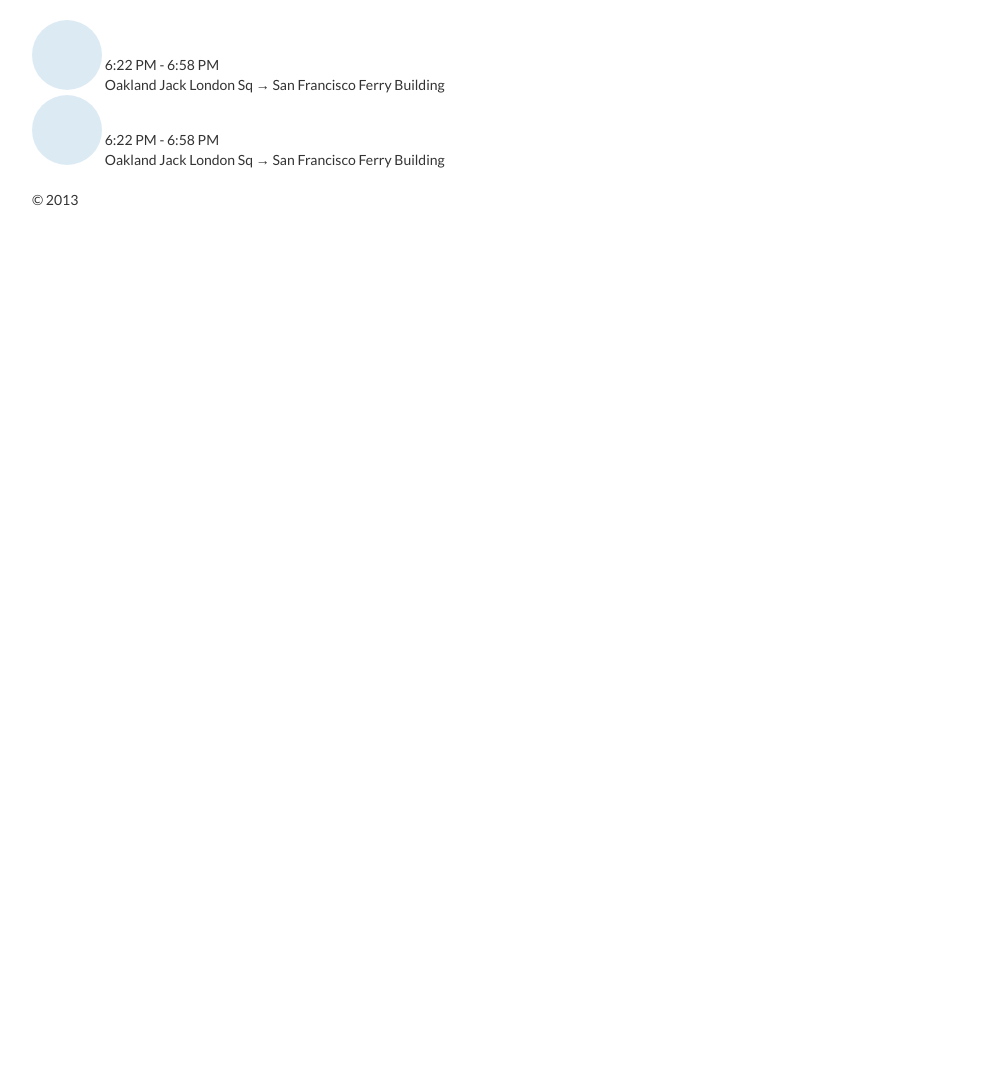
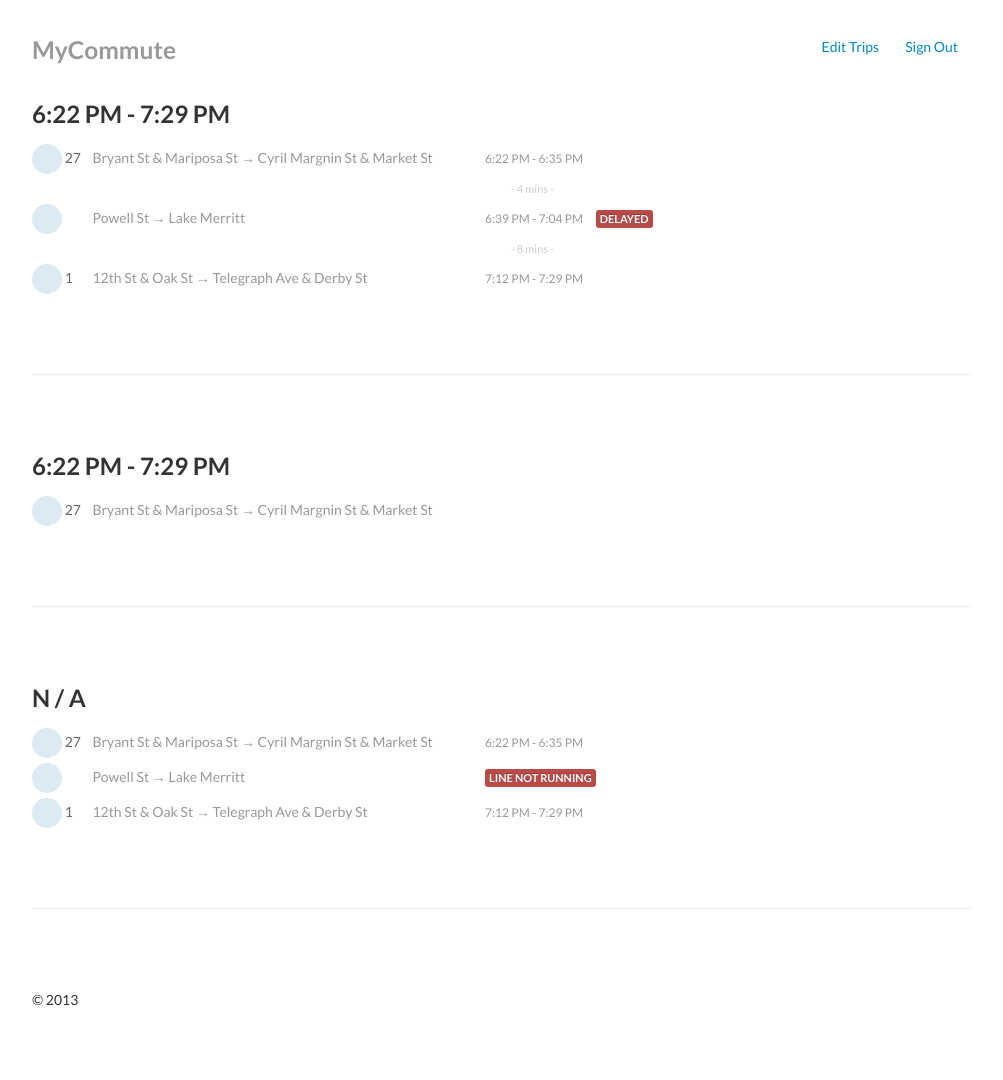
Before and after one commit to joemckenney/MyCommute, a PHP site: page /status.php in a window 1280 px wide. Shown: the whole page, without its empty margins (138-1141 px from the left). Before the commit the page ends 206 px from the top, so only its background shows below. Run offline with PHP 8.4, Linux system fonts and the light colour scheme.

Commit message:
Added status_states (scratch designs).  Updated status with new status designs

```diff
--- /dev/null
+++ b/prototype/css/status_states.css
@@ -0,0 +1,90 @@
+
+.status-container{
+  margin: 20px 0px;
+}
+
+.status-container .status-time{
+  font-size: 24px;
+  margin-bottom: 20px;
+  font-weight: 700;
+}
+
+.status-container .transit-icon-small{
+  background-color: #dceaf4;
+  height: 30px;
+  width: 30px;
+  border-radius: 100px;
+  display: inline-block;
+  vertical-align: middle;
+}
+
+.status-container .line-container{
+  margin: 5px 0px;
+}
+
+
+.status-container .status-line{
+  display: inline-block;
+  color: #999;
+}
+
+.status-container .status-line3{
+  display: inline-block;
+  color: #999;
+  min-width: 380px;
+}
+
+.status-container .line-number{
+  display: inline-block;
+  color: #666;
+  width: 15px;
+  margin-right: 10px;
+}
+
+.status-container .label{
+  display: inline-block;
+  margin-left: 10px;
+  font-size: 11px;
+}
+
+.status-container .status-line-time{
+  display: inline-block;
+  color: #999;
+  margin-left: 10px;
+  font-size: 12px;
+}
+
+.status-container .status-line-time2{
+  display: inline-block;
+  color: #999;
+  font-size: 12px;
+  margin-right: 20px;
+}
+
+.time-between{
+  font-size: 11px;
+  color: #ccc;
+  text-align: center;
+}
+
+.time-between3{
+  font-size: 11px;
+  color: #ccc;
+  text-align: right;
+  padding-right: 418px;
+
+}
+
+.status-container .nav-pills{
+margin: 0px;
+display: inline-block;
+line-height: 0px;
+vertical-align: text-bottom;
+margin-left: 10px;
+}
+
+.status-container .nav-pills a{
+padding: 3px 6px;
+margin: 0;
+color: #666;
+}
--- a/prototype/css/style.css
+++ b/prototype/css/style.css
@@ -160,6 +160,10 @@
   -webkit-transition-delay: 0.5s;
 }
 
+.add-trip-btn{
+  margin: 0 auto;
+}
+
 .footer{
   margin-top: 20px;
 }
--- a/prototype/includes/header.php
+++ b/prototype/includes/header.php
@@ -10,6 +10,7 @@
 	<link href="../css/bootstrap.min.css" rel="stylesheet" media="screen">
 	<link href="../css/chosen.css" rel="stylesheet" media="screen">
 	<link href="../css/style.css" rel="stylesheet" media="screen">
+	<link href="../css/status_states.css" rel="stylesheet" media="screen">
 	<link href='http://fonts.googleapis.com/css?family=Lato:300,400,700,900' rel='stylesheet' type='text/css'>
 </head>
 <body>
--- a/prototype/js/mycommute.js
+++ b/prototype/js/mycommute.js
@@ -2,17 +2,18 @@
 
 	$(".chzn-select").chosen();
 
-	$(".add-line-btn").click(function(){
+	$(".add-trip-btn").click(function(){
 		$('.row2').fadeIn(200);
 		$('.transit-icon').toggleClass('active');
-		$(this).addClass('disabled');;
+		$(this).addClass('disabled').addClass('btn-secondary').removeClass('btn-primary');
 		$(".edit-btn").addClass('disabled');
-		$(".save-btn").html("Save").addClass('btn-success').removeClass('btn-secondary');
+		$(".save-btn").html("Save").addClass('btn-primary').removeClass('btn-secondary');
 	})
 
 	$(".save-btn").click(function(){
-		$(this).html("Edit").addClass('btn-secondary').removeClass('btn-success');
-		$(".edit-btn,.add-line-btn").removeClass('disabled');
+		$(this).html("Edit").addClass('btn-secondary').removeClass('btn-primary');
+		$(".edit-btn").removeClass('disabled');
+		$(".add-trip-btn").removeClass('disabled').addClass('btn-primary').removeClass('btn-secondary');
 	})
 
 	$(".transit-icon").click(function(){
@@ -21,4 +22,13 @@
 		$(this).addClass('active');
 	})
 
+	$(".line-container").hover(
+		function(){
+			$(this).find(".nav-pills").show();
+		},
+		function(){
+			$(this).find(".nav-pills").hide();
+		}
+	);
+
 });
--- a/prototype/main/status.php
+++ b/prototype/main/status.php
@@ -3,36 +3,126 @@
 ?>
 
 	<div class="container">
-      <!-- Example row of columns -->
-	<div class="row-fluid">
-		<div class="span6">
-			<div class="transit-container">
-	          	<div class="transit-icon"></div>
-	        </div>
-	        <div style="display:inline-block">
-	        	<span>6:22 PM - 6:58 PM</span><br>
-				<span>Oakland Jack London Sq <strong>&#8594;</strong> San Francisco Ferry Building</span>
+	<div class="masthead">
+		<ul class="nav nav-pills pull-right">
+		<li><a href="#">Edit Trips</a></li>
+		<li><a href="#">Sign Out</a></li>
+		</ul>
+		<h3 class="muted">MyCommute</h3>
+	</div>
+		<div class="row-fluid">
+			<div class="span12">
+				<div class="status-container">
+			        <div >
+			        	<div class="status-time">6:22 PM - 7:29 PM</div>
+			        	<div class="line-container">
+				        	<div class="transit-icon-small"></div>
+				        	<div class="line-number">27</div>
+							<div class="status-line3">Bryant St & Mariposa St <strong>&#8594;</strong> Cyril Margnin St & Market St</div>
+							<div class="status-line-time">6:22 PM - 6:35 PM</div>
+							<ul class="nav nav-pills" style="display:none;">
+							  <li>
+							    <a href="#"><i class="icon-arrow-left"></i></a>
+							  </li>
+							  <li><a href="#"><i class="icon-arrow-right"></i></a></li>
+							</ul>
+						</div>
+						<div class="time-between3">- 4 mins -</div>
+			        	<div class="line-container">
+				        	<div class="transit-icon-small"></div>
+				        	<div class="line-number"></div>
+							<div class="status-line3">Powell St <strong>&#8594;</strong> Lake Merritt</div>
+							<div class="status-line-time">6:39 PM - 7:04 PM</div>
+							<div class="label label-important">DELAYED</div>
+							<ul class="nav nav-pills" style="display:none;">
+							  <li>
+							    <a href="#"><i class="icon-arrow-left"></i></a>
+							  </li>
+							  <li><a href="#"><i class="icon-arrow-right"></i></a></li>
+							</ul>
+						</div>
+						<div class="time-between3">- 8 mins -</div>
+			        	<div class="line-container">
+				        	<div class="transit-icon-small"></div>
+				        	<div class="line-number">1</div>
+							<div class="status-line3">12th St & Oak St <strong>&#8594;</strong> Telegraph Ave & Derby St</div>
+							<div class="status-line-time">7:12 PM - 7:29 PM</div>
+							<ul class="nav nav-pills" style="display:none;">
+							  <li>
+							    <a href="#"><i class="icon-arrow-left"></i></a>
+							  </li>
+							  <li><a href="#"><i class="icon-arrow-right"></i></a></li>
+							</ul>
+						</div>
+					</div>
+				</div>
 			</div>
-			<!--<div style="display:inline-block">
-				<span>Depart: 6:00 AM</span><br>
-				<span>Arrive: 6:30 AM</span>
-			</div>-->
 		</div>
-	</div>
-	<div class="row-fluid">
-		<div class="span6">
-			<div class="transit-container">
-	          	<div class="transit-icon"></div>
-	        </div>
-	        <div style="display:inline-block">
-	        	<span>6:22 PM - 6:58 PM</span><br>
-				<span>Oakland Jack London Sq <strong>&#8594;</strong> San Francisco Ferry Building</span>
+		<hr>
+		<div class="row-fluid">
+			<div class="span12">
+				<div class="status-container">
+			        <div >
+			        	<div class="status-time">6:22 PM - 7:29 PM</div>
+			        	<div class="line-container">
+				        	<div class="transit-icon-small"></div>
+				        	<div class="line-number">27</div>
+							<div class="status-line3">Bryant St & Mariposa St <strong>&#8594;</strong> Cyril Margnin St & Market St</div>
+							<ul class="nav nav-pills" style="display:none;">
+							  <li>
+							    <a href="#"><i class="icon-arrow-left"></i></a>
+							  </li>
+							  <li><a href="#"><i class="icon-arrow-right"></i></a></li>
+							</ul>
+						</div>
+					</div>
+				</div>
 			</div>
-			<!--<div style="display:inline-block">
-				<span>Depart: 6:00 AM</span><br>
-				<span>Arrive: 6:30 AM</span>
-			</div>-->
 		</div>
+		<hr>
+		<div class="row-fluid">
+			<div class="span12">
+				<div class="status-container">
+			        <div >
+			        	<div class="status-time">N / A</div>
+			        	<div class="line-container">
+				        	<div class="transit-icon-small"></div>
+				        	<div class="line-number">27</div>
+							<div class="status-line3">Bryant St & Mariposa St <strong>&#8594;</strong> Cyril Margnin St & Market St</div>
+							<div class="status-line-time">6:22 PM - 6:35 PM</div>
+							<ul class="nav nav-pills" style="display:none;">
+							  <li>
+							    <a href="#"><i class="icon-arrow-left"></i></a>
+							  </li>
+							  <li><a href="#"><i class="icon-arrow-right"></i></a></li>
+							</ul>
+						</div>
+						<div class="time-between3"></div>
+			        	<div class="line-container">
+				        	<div class="transit-icon-small"></div>
+				        	<div class="line-number"></div>
+							<div class="status-line3">Powell St <strong>&#8594;</strong> Lake Merritt</div>
+							<div class="label label-important">LINE NOT RUNNING</div>
+
+						</div>
+						<div class="time-between3"></div>
+			        	<div class="line-container">
+				        	<div class="transit-icon-small"></div>
+				        	<div class="line-number">1</div>
+							<div class="status-line3">12th St & Oak St <strong>&#8594;</strong> Telegraph Ave & Derby St</div>
+							<div class="status-line-time">7:12 PM - 7:29 PM</div>
+							<ul class="nav nav-pills" style="display:none;">
+							  <li>
+							    <a href="#"><i class="icon-arrow-left"></i></a>
+							  </li>
+							  <li><a href="#"><i class="icon-arrow-right"></i></a></li>
+							</ul>
+						</div>
+					</div>
+				</div>
+			</div>
+		</div>
+		<hr>
 	</div>
 
 <?php include('../includes/footer.php'); ?>
```
Also changed, not shown: prototype/main/index.php (+4 -4 lines), prototype/main/status_states.php (added, +301 -0 lines), prototype/main/track.php (+10 -5 lines).
